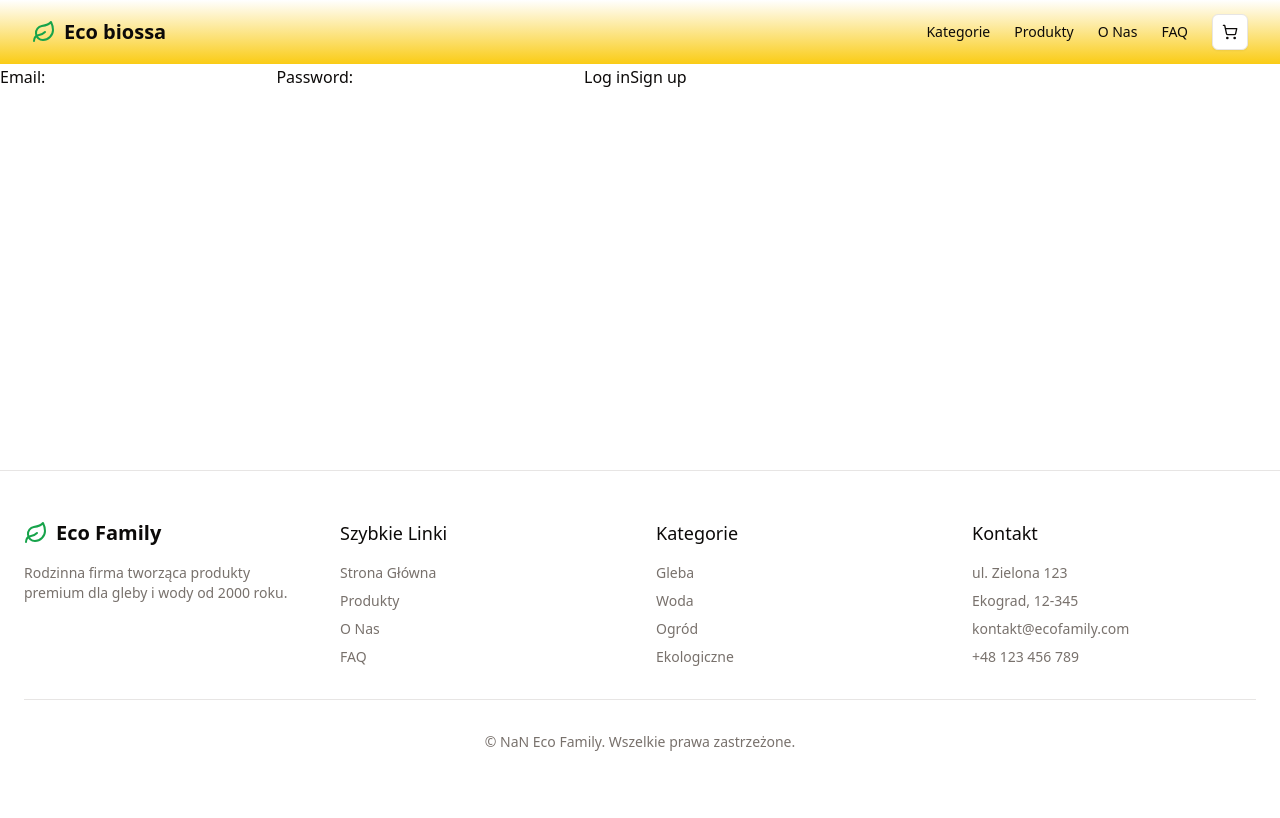
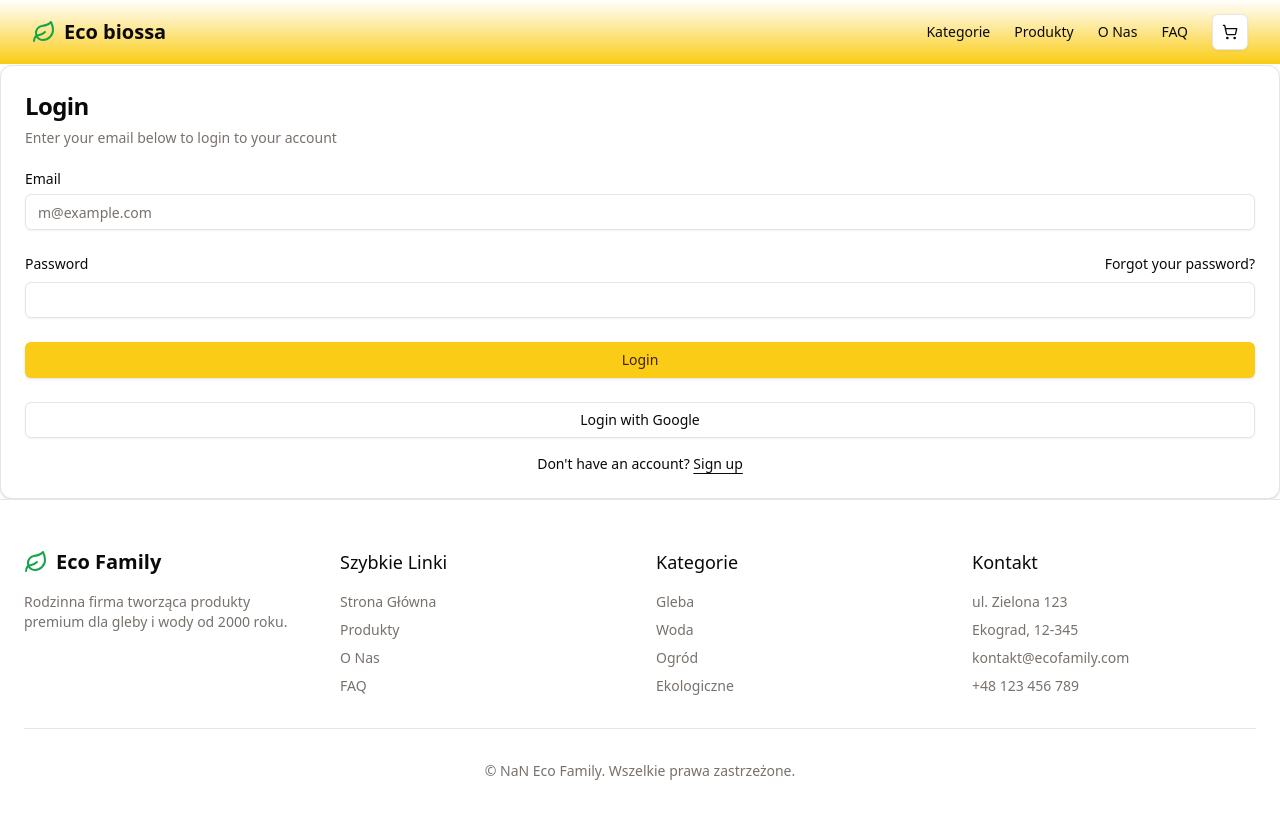
Before and after one commit to S1d0/biosashop, a Next.js app: page /login in a window 1280 px wide. Shown: the top 818 px of the page. Built offline with nearby package versions, Linux system fonts and the light colour scheme; no server answers.

Commit message:
chore: auth supabase

```diff
--- /dev/null
+++ b/app/(root)/error/page.tsx
@@ -0,0 +1,5 @@
+'use client'
+
+export default function ErrorPage() {
+    return <p>Ups coś poszło nie tak podczas logowania  </p>
+}
--- a/app/(root)/login/page.tsx
+++ b/app/(root)/login/page.tsx
@@ -1,14 +1,9 @@
-import { login, signup } from './actions'
+import {SignInForm} from "@/components/auth/signin-form";
 
 export default function LoginPage() {
     return (
-        <form>
-            <label htmlFor="email">Email:</label>
-            <input id="email" name="email" type="email" required />
-            <label htmlFor="password">Password:</label>
-            <input id="password" name="password" type="password" required />
-            <button formAction={login}>Log in</button>
-            <button formAction={signup}>Sign up</button>
-        </form>
+        <section>
+            <SignInForm />
+        </section>
     )
 }
--- /dev/null
+++ b/app/login/page.tsx
@@ -0,0 +1,11 @@
+import { LoginForm } from "@/components/login-form"
+
+export default function Page() {
+  return (
+    <div className="flex min-h-svh w-full items-center justify-center p-6 md:p-10">
+      <div className="w-full max-w-sm">
+        <LoginForm />
+      </div>
+    </div>
+  )
+}
--- /dev/null
+++ b/components/auth/signin-form.tsx
@@ -0,0 +1,68 @@
+import { cn } from "@/lib/utils"
+import { Button } from "@/components/ui/button"
+import {
+    Card,
+    CardContent,
+    CardDescription,
+    CardHeader,
+    CardTitle,
+} from "@/components/ui/card"
+import { Input } from "@/components/ui/input"
+import { Label } from "@/components/ui/label"
+
+export function SignInForm({
+                              className,
+                              ...props
+                          }: React.ComponentPropsWithoutRef<"div">) {
+    return (
+        <div className={cn("flex flex-col gap-6", className)} {...props}>
+            <Card>
+                <CardHeader>
+                    <CardTitle className="text-2xl">Login</CardTitle>
+                    <CardDescription>
+                        Enter your email below to login to your account
+                    </CardDescription>
+                </CardHeader>
+                <CardContent>
+                    <form>
+                        <div className="flex flex-col gap-6">
+                            <div className="grid gap-2">
+                                <Label htmlFor="email">Email</Label>
+                                <Input
+                                    id="email"
+                                    type="email"
+                                    placeholder="m@example.com"
+                                    required
+                                />
+                            </div>
+                            <div className="grid gap-2">
+                                <div className="flex items-center">
+                                    <Label htmlFor="password">Password</Label>
+                                    <a
+                                        href="#"
+                                        className="ml-auto inline-block text-sm underline-offset-4 hover:underline"
+                                    >
+                                        Forgot your password?
+                                    </a>
+                                </div>
+                                <Input id="password" type="password" required />
+                            </div>
+                            <Button type="submit" className="w-full">
+                                Login
+                            </Button>
+                            <Button variant="outline" className="w-full">
+                                Login with Google
+                            </Button>
+                        </div>
+                        <div className="mt-4 text-center text-sm">
+                            Don&apos;t have an account?{" "}
+                            <a href="#" className="underline underline-offset-4">
+                                Sign up
+                            </a>
+                        </div>
+                    </form>
+                </CardContent>
+            </Card>
+        </div>
+    )
+}
--- /dev/null
+++ b/components/login-form.tsx
@@ -0,0 +1,68 @@
+import { cn } from "@/lib/utils"
+import { Button } from "@/components/ui/button"
+import {
+  Card,
+  CardContent,
+  CardDescription,
+  CardHeader,
+  CardTitle,
+} from "@/components/ui/card"
+import { Input } from "@/components/ui/input"
+import { Label } from "@/components/ui/label"
+
+export function LoginForm({
+  className,
+  ...props
+}: React.ComponentPropsWithoutRef<"div">) {
+  return (
+    <div className={cn("flex flex-col gap-6", className)} {...props}>
+      <Card>
+        <CardHeader>
+          <CardTitle className="text-2xl">Login</CardTitle>
+          <CardDescription>
+            Enter your email below to login to your account
+          </CardDescription>
+        </CardHeader>
+        <CardContent>
+          <form>
+            <div className="flex flex-col gap-6">
+              <div className="grid gap-2">
+                <Label htmlFor="email">Email</Label>
+                <Input
+                  id="email"
+                  type="email"
+                  placeholder="m@example.com"
+                  required
+                />
+              </div>
+              <div className="grid gap-2">
+                <div className="flex items-center">
+                  <Label htmlFor="password">Password</Label>
+                  <a
+                    href="#"
+                    className="ml-auto inline-block text-sm underline-offset-4 hover:underline"
+                  >
+                    Forgot your password?
+                  </a>
+                </div>
+                <Input id="password" type="password" required />
+              </div>
+              <Button type="submit" className="w-full">
+                Login
+              </Button>
+              <Button variant="outline" className="w-full">
+                Login with Google
+              </Button>
+            </div>
+            <div className="mt-4 text-center text-sm">
+              Don&apos;t have an account?{" "}
+              <a href="#" className="underline underline-offset-4">
+                Sign up
+              </a>
+            </div>
+          </form>
+        </CardContent>
+      </Card>
+    </div>
+  )
+}
--- a/components/shared/contact/contact-form.tsx
+++ b/components/shared/contact/contact-form.tsx
@@ -3,7 +3,7 @@
 import { Label } from "@/components/ui/label"
 import { Input } from "@/components/ui/input"
 import { Button } from "@/components/ui/button"
-import { sendContact } from "@/lib/actions/contact/contact"
+import {sendContact} from "@/lib/actions/contact/contact"
 import { useFormStatus } from "react-dom"
 import { Textarea } from "@/components/ui/textarea"
 import { Loader2 } from "lucide-react"
@@ -11,11 +11,13 @@ import { useActionState } from "react"
 import { useRouter } from "next/navigation"
 import { useEffect, useRef } from "react"
 import { toast } from "sonner"
+import {ContactEnquiryState} from "@/types/customer-enquiry";
 
-const initialState = {
+
+const initialState: ContactEnquiryState = {
     success: false,
-    errors: {},
-    message: "",
+    errors: null,
+    message: ""
 }
 
 export function EnquiryForm({ onSuccess }: { onSuccess?: () => void }) {
@@ -32,32 +34,22 @@ export function EnquiryForm({ onSuccess }: { onSuccess?: () => void }) {
             // Show success toast immediately
             toast.success("Wiadomość wysłana!", {
                 description: "Dziękujemy za wiadomość! Odpowiemy najszybciej jak to możliwe.",
-                duration: 5000, // Show for 5 seconds
+                duration: 2000,
             })
 
-            // Add a longer delay before navigation to ensure toast is visible
-            const timer = setTimeout(() => {
-                // If onSuccess callback is provided, use it
-                // Otherwise, navigate to home
-                if (onSuccess) {
-                    onSuccess()
-                } else {
-                    router.push("/")
-                }
-            }, 1000) // Longer delay to ensure toast is visible
-
-            return () => clearTimeout(timer)
+            if(onSuccess) {
+                onSuccess()
+            } else {
+                router.push("/")
+            }
         }
     }, [state.success, router, onSuccess])
 
     return (
-        <div className="max-w-md mx-auto">
-            <h2 className="text-2xl font-bold mb-4">Skontaktuj się z nami</h2>
-
+        <div className="w-full">
             {state.message && !state.success && (
                 <div className="mb-6 p-4 bg-red-50 text-red-600 rounded-md">{state.message}</div>
             )}
-
             <form action={formAction} className="space-y-4">
                 <div className="space-y-2">
                     <Label htmlFor="name">Imię</Label>
@@ -78,7 +70,6 @@ export function EnquiryForm({ onSuccess }: { onSuccess?: () => void }) {
                         </p>
                     )}
                 </div>
-
                 <div className="space-y-2">
                     <Label htmlFor="phone">Numer telefonu (opcjonalnie)</Label>
                     <Input id="phone" name="phone" placeholder="+48 123 456 789" aria-describedby="phone-error" />
@@ -88,7 +79,6 @@ export function EnquiryForm({ onSuccess }: { onSuccess?: () => void }) {
                         </p>
                     )}
                 </div>
-
                 <div className="space-y-2">
                     <Label htmlFor="message">Wiadomość</Label>
                     <Textarea
@@ -104,7 +94,6 @@ export function EnquiryForm({ onSuccess }: { onSuccess?: () => void }) {
                         </p>
                     )}
                 </div>
-
                 <SubmitButton />
             </form>
         </div>
--- /dev/null
+++ b/types/customer-enquiry.ts
@@ -0,0 +1,37 @@
+import {z} from "zod";
+
+
+// Prisma Schema with Validation
+export const EnquiryStatus = z.enum(["PENDING", "IN_PROGRESS", "RESPONDED", "RESOLVED", "SPAM"]);
+export const insertCustomerEnquirySchema = z.object({
+    name: z.string().min(2, 'Imię musi mieć co najmniej 2 znaki'),
+    email: z.string().nonempty('Email nie może być pusty'),
+    message: z.string().nonempty('Wiadomość nie może być pusta'),
+    phone: z.string().min(9, 'Numer telefonu nie może być pusty'),
+    status: z.optional(EnquiryStatus),
+})
+
+export const customerEnquirySchema = z.object({
+    id: z.string(),
+    name: z.string(),
+    email: z.string().email(),
+    message: z.string(),
+    phone: z.string(),
+    status: EnquiryStatus,
+    createdAt: z.date(),
+    updatedAt: z.date()
+});
+
+export type CustomerEnquiry = z.infer<typeof customerEnquirySchema>;
+
+// Contact Form type
+export type ContactEnquiryState = {
+    success: boolean;
+    errors: {
+        name?: string[] | undefined;
+        email?: string[] | undefined;
+        phone?: string[] | undefined;
+        message?: string[] | undefined;
+    } | null;
+    message?: string;
+}
```
Also changed, not shown: components/landing/cta.tsx (+38 -17 lines), lib/actions/contact/contact.ts (+4 -6 lines), lib/converters/prisma-converters.ts (added, +40 -0 lines), 2 other files (tests, documents, lock files or other folders).
